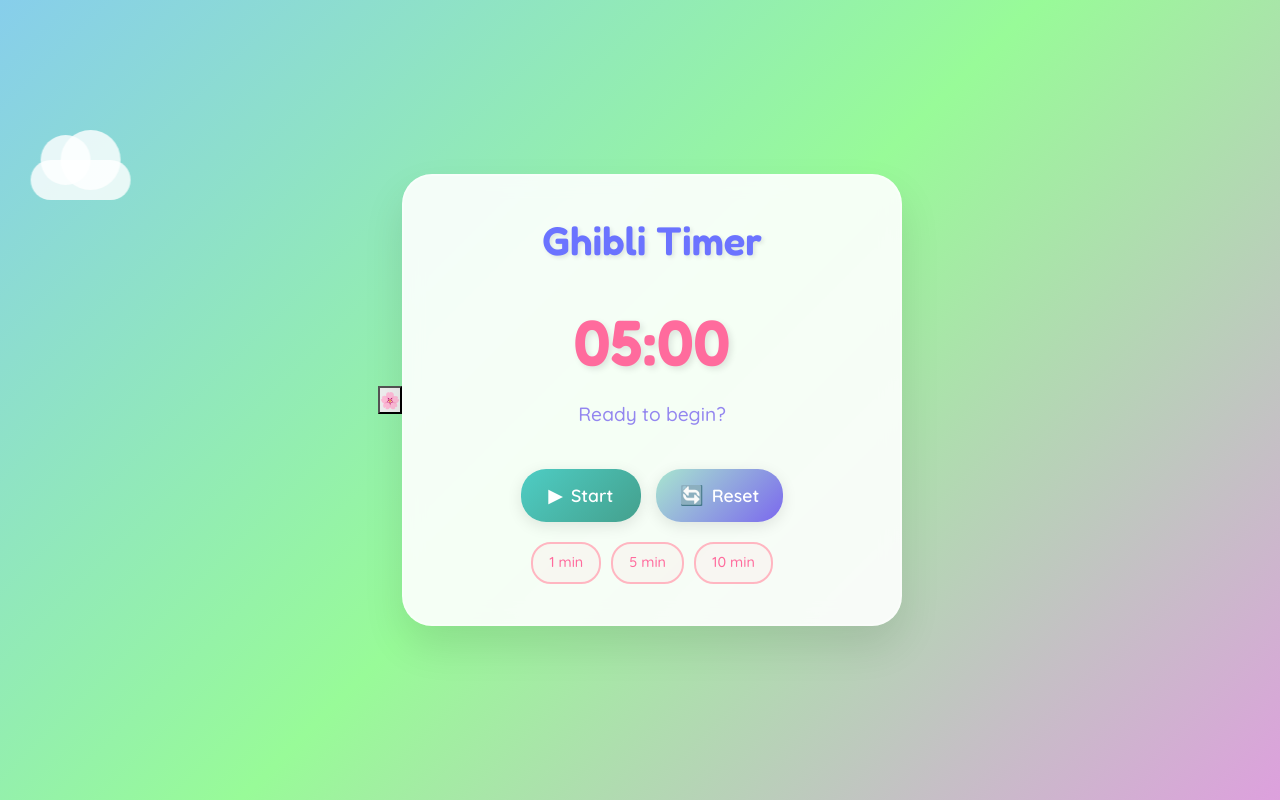
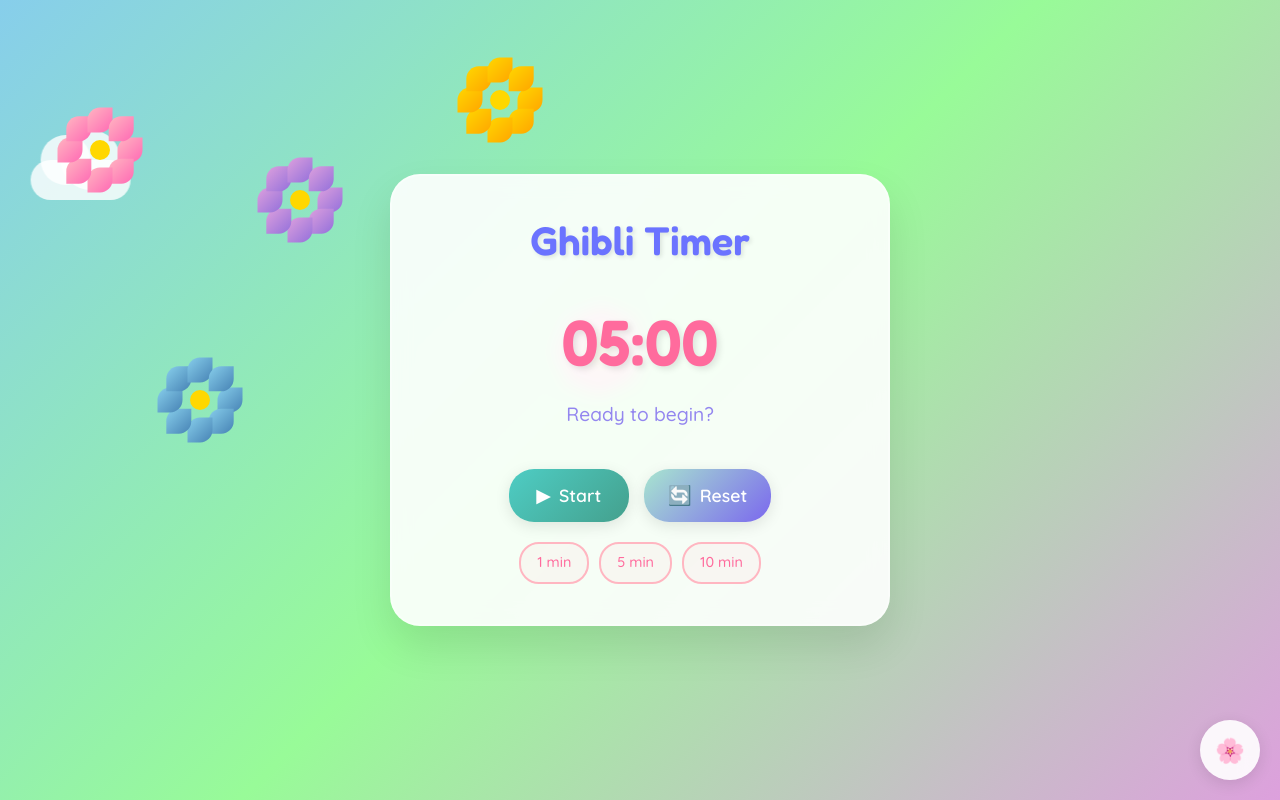
Before and after one commit to jazqdong12/ghibli-timer-app, a React (Vite) app: page / in a window 1280 px wide. Built offline with nearby package versions, Linux system fonts and the light colour scheme.

Commit message:
Add beautiful flower CSS styling with petals and colors

```diff
--- a/src/App.css
+++ b/src/App.css
@@ -302,6 +302,148 @@ body {
   transform: translateY(-1px);
 }
 
+/* Flower Garden */
+.flower-garden {
+  position: absolute;
+  top: 0;
+  left: 0;
+  width: 100%;
+  height: 100%;
+  pointer-events: none;
+  z-index: 5;
+}
+
+.flower {
+  position: absolute;
+  pointer-events: auto;
+  transition: transform 0.2s ease;
+}
+
+.flower:hover {
+  transform: scale(1.05);
+}
+
+/* Flower sizes */
+.flower-small {
+  transform: scale(0.7);
+}
+
+.flower-medium {
+  transform: scale(1);
+}
+
+.flower-large {
+  transform: scale(1.3);
+}
+
+/* Flower structure */
+.flower-center {
+  position: absolute;
+  width: 20px;
+  height: 20px;
+  background: #ffd700;
+  border-radius: 50%;
+  top: 50%;
+  left: 50%;
+  transform: translate(-50%, -50%);
+  z-index: 2;
+}
+
+.petals {
+  position: absolute;
+  width: 60px;
+  height: 60px;
+  top: 50%;
+  left: 50%;
+  transform: translate(-50%, -50%);
+}
+
+.petal {
+  position: absolute;
+  width: 25px;
+  height: 25px;
+  border-radius: 50% 0 50% 0;
+  top: 50%;
+  left: 50%;
+  transform-origin: 0 0;
+}
+
+/* Petal positions */
+.petal-1 {
+  transform: translate(-50%, -50%) rotate(0deg) translateX(30px) rotate(0deg);
+}
+.petal-2 {
+  transform: translate(-50%, -50%) rotate(45deg) translateX(30px) rotate(-45deg);
+}
+.petal-3 {
+  transform: translate(-50%, -50%) rotate(90deg) translateX(30px) rotate(-90deg);
+}
+.petal-4 {
+  transform: translate(-50%, -50%) rotate(135deg) translateX(30px)
+    rotate(-135deg);
+}
+.petal-5 {
+  transform: translate(-50%, -50%) rotate(180deg) translateX(30px)
+    rotate(-180deg);
+}
+.petal-6 {
+  transform: translate(-50%, -50%) rotate(225deg) translateX(30px)
+    rotate(-225deg);
+}
+.petal-7 {
+  transform: translate(-50%, -50%) rotate(270deg) translateX(30px)
+    rotate(-270deg);
+}
+.petal-8 {
+  transform: translate(-50%, -50%) rotate(315deg) translateX(30px)
+    rotate(-315deg);
+}
+
+/* Flower colors */
+.flower-pink .petal {
+  background: linear-gradient(135deg, #ffb6c1, #ff69b4);
+}
+
+.flower-purple .petal {
+  background: linear-gradient(135deg, #dda0dd, #9370db);
+}
+
+.flower-yellow .petal {
+  background: linear-gradient(135deg, #ffd700, #ffa500);
+}
+
+.flower-blue .petal {
+  background: linear-gradient(135deg, #87ceeb, #4682b4);
+}
+
+.flower-white .petal {
+  background: linear-gradient(135deg, #f8f8ff, #e6e6fa);
+}
+
+/* Add flower button */
+.add-flower-btn {
+  position: fixed;
+  bottom: 20px;
+  right: 20px;
+  width: 60px;
+  height: 60px;
+  border-radius: 50%;
+  border: none;
+  background: rgba(255, 255, 255, 0.9);
+  backdrop-filter: blur(10px);
+  font-size: 24px;
+  cursor: pointer;
+  box-shadow: 0 4px 15px rgba(0, 0, 0, 0.1);
+  transition: all 0.3s ease;
+  z-index: 1000;
+  pointer-events: auto;
+}
+
+.add-flower-btn:hover {
+  transform: scale(1.1);
+  box-shadow: 0 6px 20px rgba(0, 0, 0, 0.2);
+}
+
 /* Responsive design */
 @media (max-width: 768px) {
   .timer-container {
```
